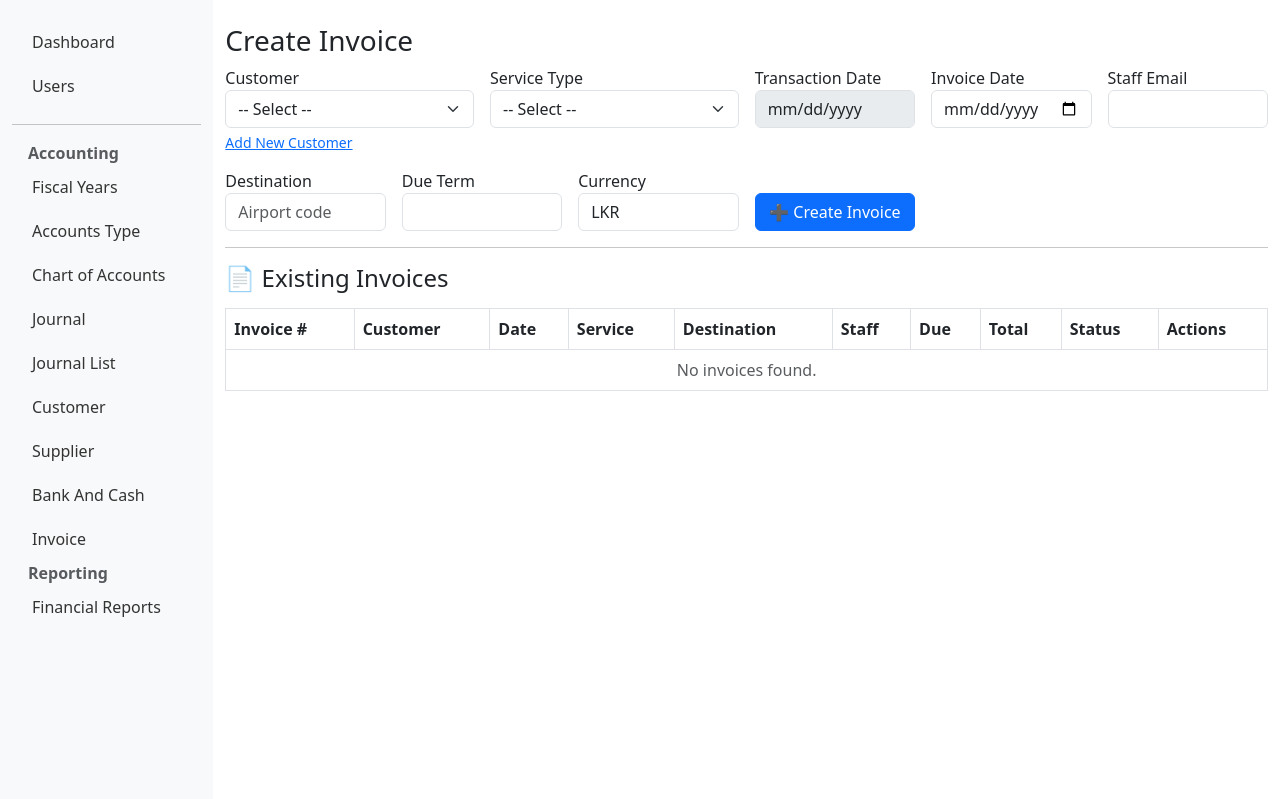
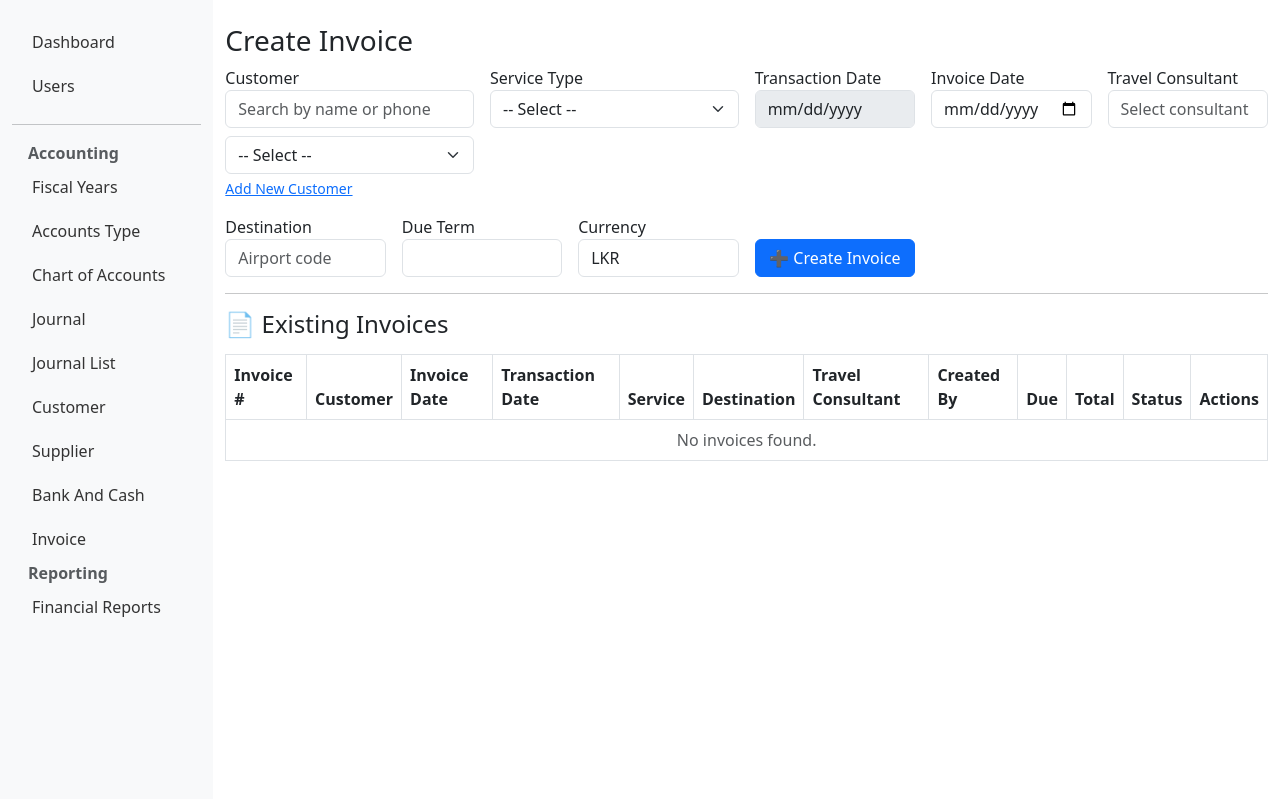
Before and after one commit to farhathwin/tbo, a Flask app: template app/templates/accounting/invoice_list.html in a window 1280 px wide. Shown: the part 40-839 px from the top of the page. Run offline with Flask 3, Linux system fonts and the light colour scheme; the template is opened without the code that fills it, so the values that code supplies are empty; some libraries are stand-ins or nearby versions.

Commit message:
Enhance invoice creation interface

```diff
--- a/app/templates/accounting/invoice_edit.html
+++ b/app/templates/accounting/invoice_edit.html
@@ -5,7 +5,8 @@
 <div class="mb-3">
   <p><strong>Customer:</strong> {{ invoice.customer.full_name or invoice.customer.business_name }}</p>
   <p><strong>Service Type:</strong> {{ invoice.service_type }}</p>
-  <p><strong>Date:</strong> {{ invoice.invoice_date.strftime('%Y-%m-%d') }}</p>
+  <p><strong>Invoice Date:</strong> {{ invoice.invoice_date.strftime('%Y-%m-%d') }}</p>
+  <p><strong>Transaction Date:</strong> {{ invoice.transaction_date.strftime('%Y-%m-%d') }}</p>
   <p><strong>Status:</strong> <span class="badge bg-info">{{ invoice.status }}</span></p>
   <p><strong>Total:</strong> {{ "{:,.2f}".format(invoice.total_amount) }}</p>
 </div>
--- a/app/templates/accounting/invoice_list.html
+++ b/app/templates/accounting/invoice_list.html
@@ -6,10 +6,11 @@
   <div class="row g-3">
     <div class="col-md-3">
       <label>Customer</label>
-      <select name="customer_id" class="form-select" required>
+      <input type="text" id="customer-filter" class="form-control mb-2" placeholder="Search by name or phone">
+      <select name="customer_id" id="customer-select" class="form-select" required>
         <option value="">-- Select --</option>
         {% for cust in customers %}
-        <option value="{{ cust.id }}">{{ cust.full_name or cust.business_name }}</option>
+        <option value="{{ cust.id }}">{{ cust.full_name or cust.business_name }} - {{ cust.phone_number }}</option>
         {% endfor %}
       </select>
       <div class="form-text"><a href="{{ url_for('accounting_routes.customer_list') }}">Add New Customer</a></div>
@@ -33,8 +34,13 @@
       <input type="date" name="invoice_date" class="form-control" value="{{ current_date or '' }}" required>
     </div>
     <div class="col-md-2">
-      <label>Staff Email</label>
-      <input type="email" name="staff_email" class="form-control">
+      <label>Travel Consultant</label>
+      <input name="staff_email" list="staff-list" class="form-control" placeholder="Select consultant">
+      <datalist id="staff-list">
+        {% for s in staff_list %}
+        <option value="{{ s.email }}"></option>
+        {% endfor %}
+      </datalist>
     </div>
     <div class="col-md-2">
       <label>Destination</label>
@@ -63,10 +69,12 @@
     <tr>
       <th>Invoice #</th>
       <th>Customer</th>
-      <th>Date</th>
+      <th>Invoice Date</th>
+      <th>Transaction Date</th>
       <th>Service</th>
       <th>Destination</th>
-      <th>Staff</th>
+      <th>Travel Consultant</th>
+      <th>Created By</th>
       <th>Due</th>
       <th>Total</th>
       <th>Status</th>
@@ -79,9 +87,11 @@
       <td>{{ invoice.invoice_number }}</td>
       <td>{{ invoice.customer.full_name or invoice.customer.business_name }}</td>
       <td>{{ invoice.invoice_date.strftime('%Y-%m-%d') }}</td>
+      <td>{{ invoice.transaction_date.strftime('%Y-%m-%d') }}</td>
       <td>{{ invoice.service_type }}</td>
       <td>{{ invoice.destination or '-' }}</td>
       <td>{{ invoice.staff.email if invoice.staff else '-' }}</td>
+      <td>{{ invoice.created_by_user.email if invoice.created_by_user else '-' }}</td>
       <td>{{ invoice.due_term }}</td>
       <td>{{ "{:,.2f}".format(invoice.total_amount) }}</td>
       <td><span class="badge bg-info">{{ invoice.status }}</span></td>
@@ -90,7 +100,7 @@
       </td>
     </tr>
     {% else %}
-    <tr><td colspan="10" class="text-center text-muted">No invoices found.</td></tr>
+    <tr><td colspan="12" class="text-center text-muted">No invoices found.</td></tr>
     {% endfor %}
   </tbody>
 </table>
@@ -115,6 +125,16 @@ document.getElementById('destination').addEventListener('input', function() {
       list.appendChild(option);
     });
 });
+
+document.getElementById('customer-filter').addEventListener('input', function() {
+  const term = this.value.toLowerCase();
+  const select = document.getElementById('customer-select');
+  Array.from(select.options).forEach(opt => {
+    if (opt.value === '') return;
+    const text = opt.textContent.toLowerCase();
+    opt.hidden = !text.includes(term);
+  });
+});
 </script>
 
 {% endblock %}
```
Also changed, not shown: app/models/models.py (+9 -1 lines), app/routes/accounting_routes.py (+10 -1 lines).
